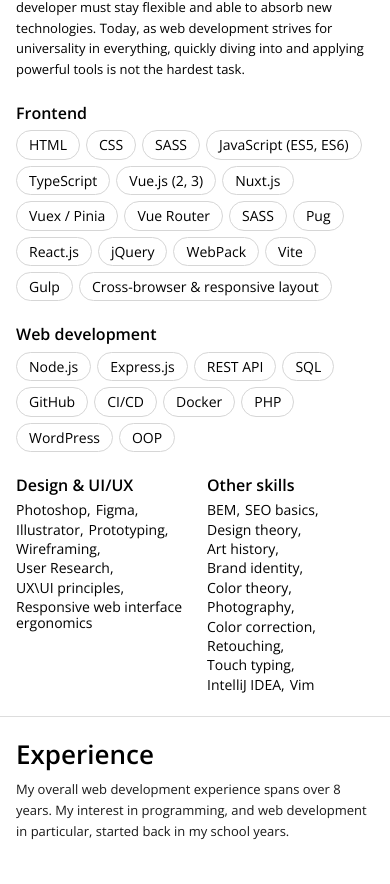
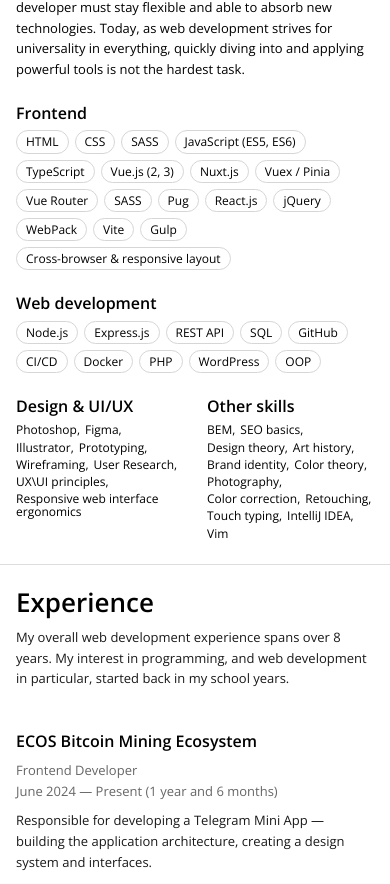
Before and after one commit to Engor7/portfolio-amazing, a Next.js app: page / in a window 390 px wide. Shown: the part 971-1855 px from the top of the page. Built offline with nearby package versions, Linux system fonts and the light colour scheme.

Commit message:
adjust skills tag styles

```diff
--- a/src/app/page.module.scss
+++ b/src/app/page.module.scss
@@ -87,7 +87,8 @@
          div {
             ul {
                li {
-                  padding: 6px 12px;
+                  padding: 4px 9px;
+                  font-size: 12px;
                }
             }
 
```
